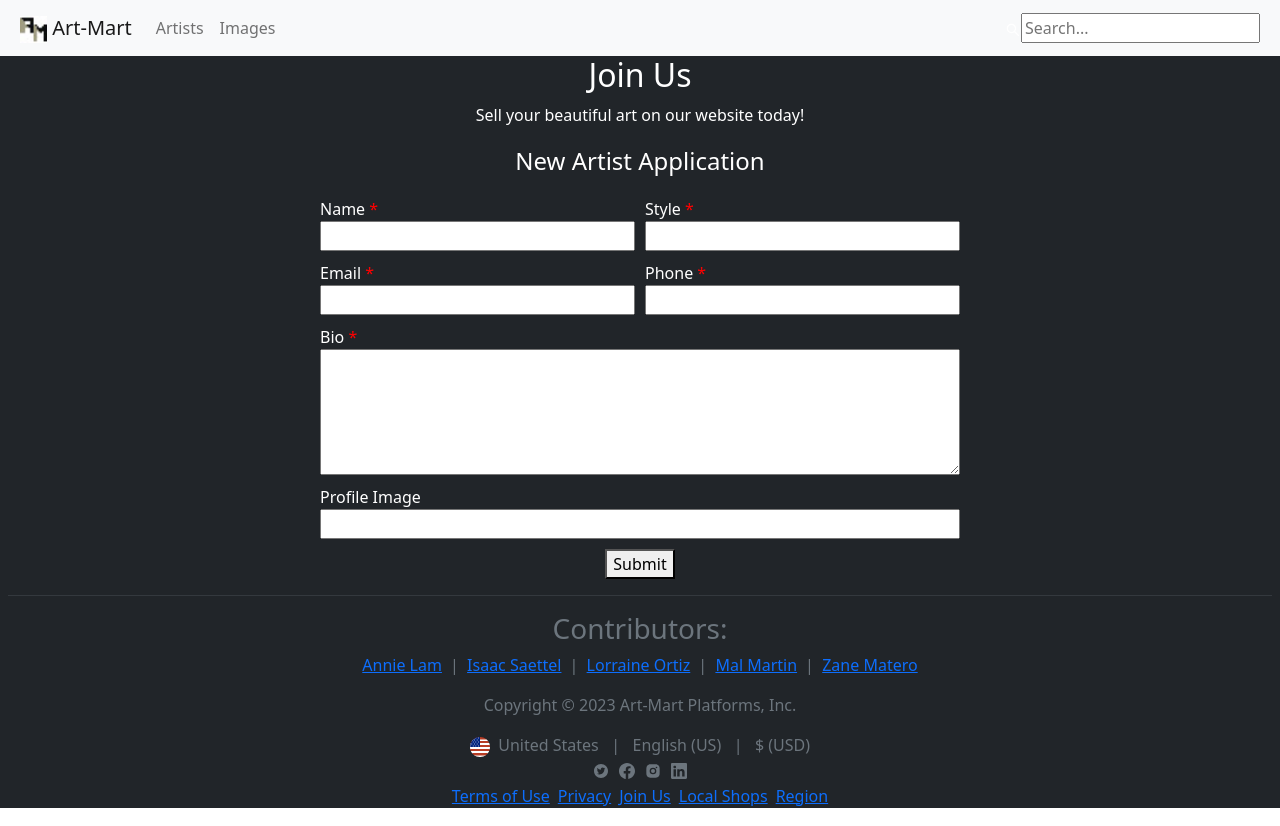
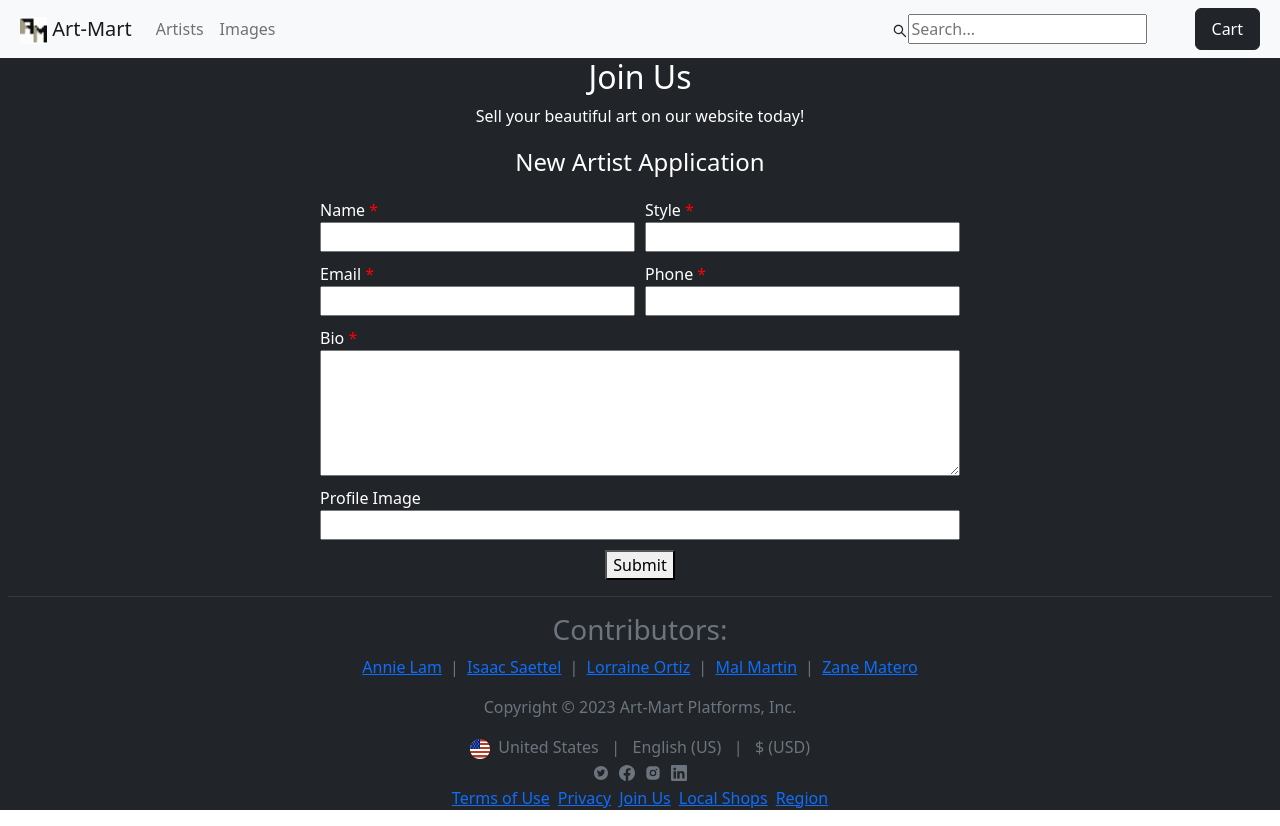
Before and after one commit to INS140/Art-Gallery-Marketplace, a React (Create React App) app in the folder art-gallery-marketplace/: page /join-us in a window 1280 px wide. Built offline with nearby package versions, Linux system fonts and the light colour scheme; no server answers.

Commit message:
fix navbar

```diff
--- a/art-gallery-marketplace/package.json
+++ b/art-gallery-marketplace/package.json
@@ -11,6 +11,7 @@
     "react": "^18.2.0",
     "react-bootstrap": "^2.7.4",
     "react-dom": "^18.2.0",
+    "react-icons": "^4.8.0",
     "react-router-bootstrap": "^0.26.2",
     "react-router-dom": "^6.10.0",
     "react-scripts": "5.0.1",
--- a/art-gallery-marketplace/src/components/Navbar.js
+++ b/art-gallery-marketplace/src/components/Navbar.js
@@ -19,38 +19,11 @@ export default function MainNav() {
           </li>
         </ul>
       </div>
-      <div className="search flex">
-             <AiOutlineSearch className='searchIcon' />
-             <input type='text' placeholder='Search...' />
-             </div>
-             </div>
-    </nav>
-  }
-/*
- <nav className="navbar navbar-expand-lg bg-light p-2">
-      <Link className="navbar-brand nav-link active" to="/"><img src="https://placekitten.com/50/50" />Art-Mart</Link>
-      <button class="navbar-toggler" type="button" data-bs-toggle="collapse" data-bs-target="#navbarSupportedContent" aria-controls="navbarSupportedContent" aria-expanded="false" aria-label="Toggle navigation">
-      <span class="navbar-toggler-icon"></span>
-    </button>
-    <div class="collapse navbar-collapse" id="navbarSupportedContent">        <ul className="navbar-nav">
-          <li class="nav-item dropdown">
-            <Link class="nav-link dropdown-toggle" to="/artists" id="navbarDropdown" role="button" data-toggle="dropdown" aria-haspopup="true" aria-expanded="false">
-              Artists
-            </Link>
-            <ul class="dropdown-menu" aria-labelledby="navbarDropdown">
-              <Link className="dropdown-item nav-link" to="/artists">Annie Lam</Link>
-              <Link className="dropdown-item nav-link" to="/artists">Isaac Saettel</Link>
-              <Link className="dropdown-item nav-link" to="/artists">Lorraine Ortiz</Link>
-              <Link className="dropdown-item nav-link" to="/artists">Mal Martin</Link>
-              <Link className="dropdown-item nav-link" to="/artists">Zane Matero</Link>
-              <li class="dropdown-divider"></li>
-              <Link class="dropdown-item nav-link" to="/createArtist">Create Artist</Link>
-            </ul>
-          </li>
-          <li className="nav-item">
-            <Link className="nav-link" to="/images">Images</Link>
-          </li>
-        </ul>
+      <div className="search flex mx-5">
+        <AiOutlineSearch className='searchIcon text-dark' />
+        <input type='text' placeholder='Search...' />
       </div>
-    </nav>
-     */
+      <Link className="nav-link navbar-right btn btn-dark px-3 py-2" to="/cart">Cart</Link>
+    </div>
+  </nav>
+}
```
Also changed, not shown: 1 other file (tests, documents, lock files or other folders).
